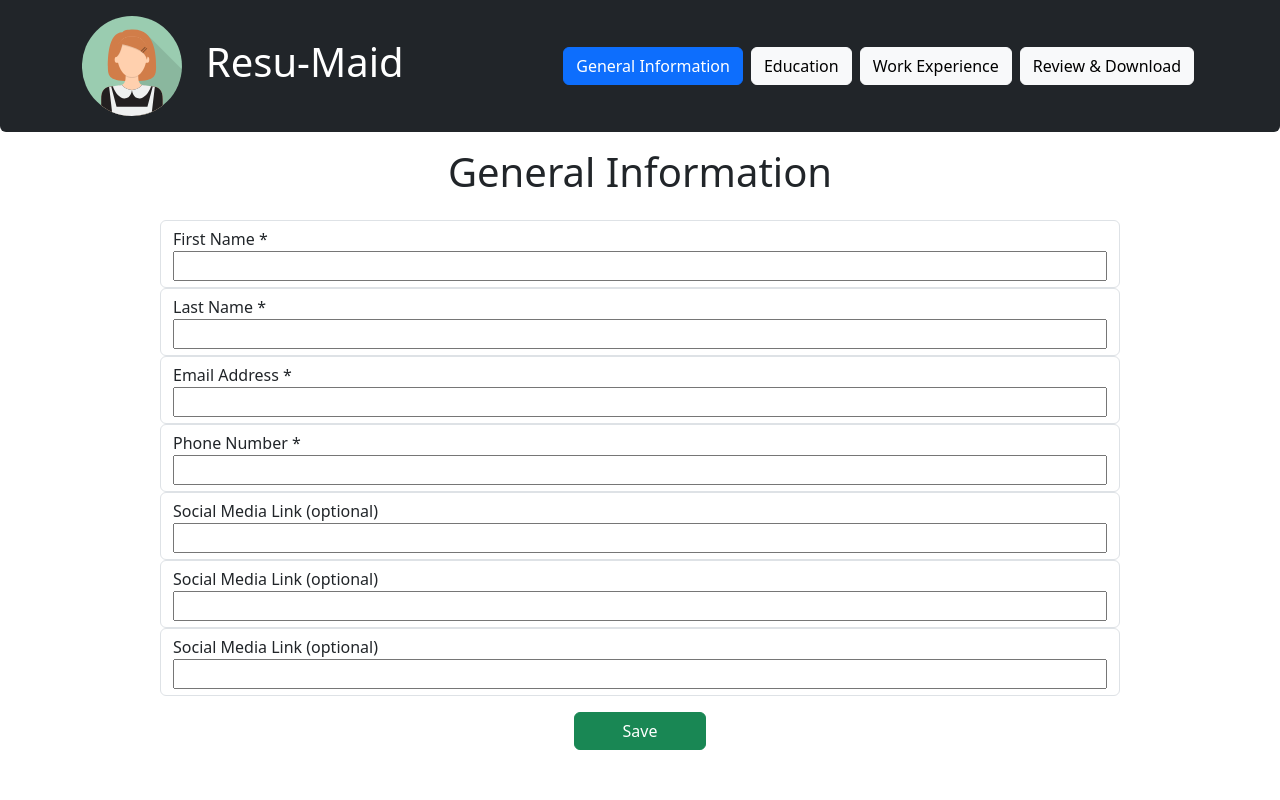
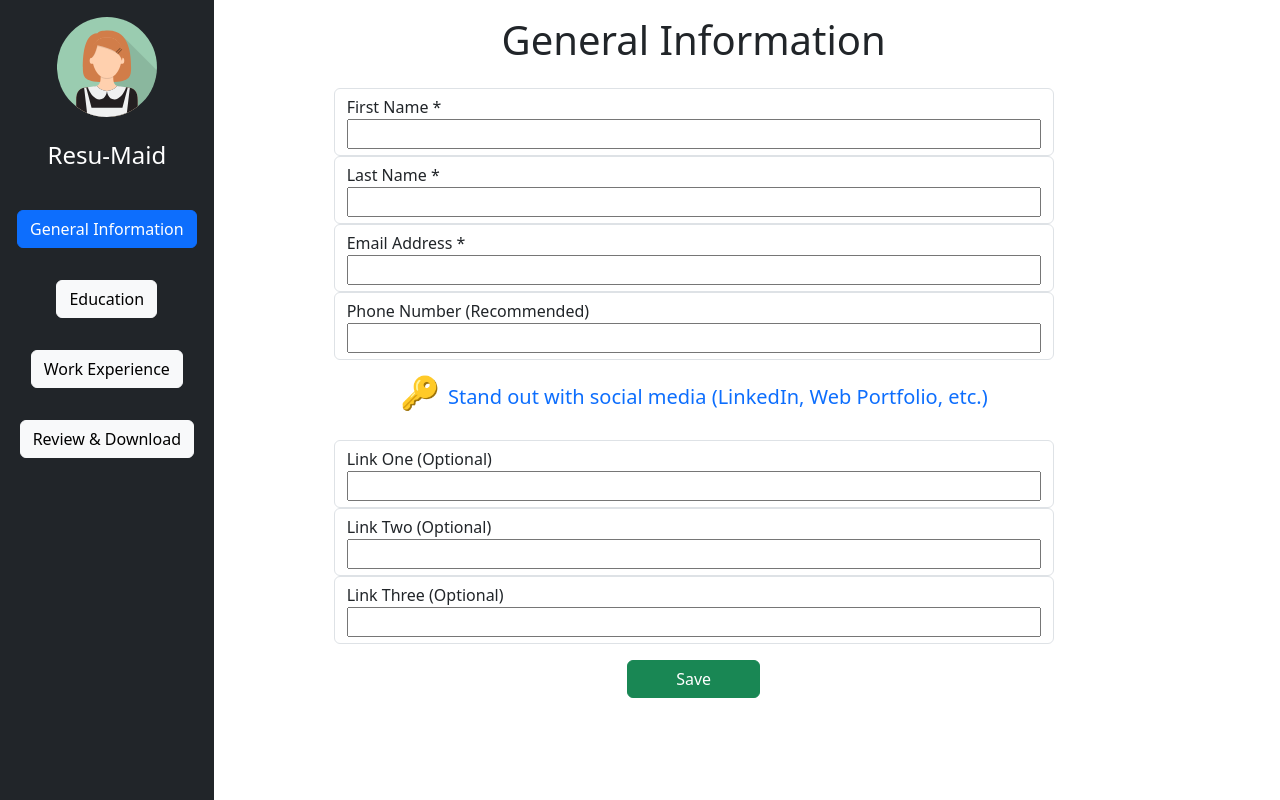
Before and after one commit to Hudson-TD/resume-creation-tool, a React (Vite) app: page / in a window 1280 px wide. Built offline with nearby package versions, Linux system fonts and the light colour scheme.

Commit message:
Styling updates and form field refactoring

```diff
--- a/src/App.jsx
+++ b/src/App.jsx
@@ -31,13 +31,24 @@ function App() {
     setEducationList([...educationList, newEducationEntry]);
   }
 
+  function handleEntryDelete(e) {
+    let filterVal = e.target.value;
+    let newArray = educationList.filter((item) => {
+      return item.institute !== filterVal;
+    });
+
+    setEducationList([...newArray]);
+  }
+
   return (
-    <>
+    <div className="d-flex vh-100 vw-100">
+      <div className="vh-100 w-20">
         <Header
           onChange={handleSectionChange}
           currentSection={currentSection}
-        className={"w-75"}
         />
+      </div>
+      <div className="w-75">
         {currentSection === "General Information" && (
           <GeneralForm
             formData={generalData}
@@ -55,13 +66,15 @@ function App() {
             <UserEducation
               dataList={educationList}
               onSectionSave={handleSectionSave}
+              handleEntryDelete={handleEntryDelete}
             />
           </div>
         )}
         {currentSection === "Review & Download" && (
-        <Review generalData={generalData} />
+          <Review generalData={generalData} educationData={educationList} />
         )}
-    </>
+      </div>
+    </div>
   );
 }
 
--- a/src/components/EducationCard.jsx
+++ b/src/components/EducationCard.jsx
@@ -1,10 +1,10 @@
-function EducationCard({ data }) {
+function EducationCard({ data, handleEntryDelete }) {
   console.log(data);
   const startString = data.startDate;
-  const startSplit = startString.split("-");
+  // const startSplit = startString.split("-");
 
   const gradString = data.graduationDate;
-  const gradSplit = gradString.split("-");
+  // const gradSplit = gradString.split("-");
 
   return (
     <div className="card w-75 mb-1 d-flex flex-row">
@@ -13,9 +13,7 @@ function EducationCard({ data }) {
         <p className="card-text">
           {data.educationLevel} of {data.major}
         </p>
-        <p className="card-text">
-          {startSplit[1]}/{startSplit[0]} - {gradSplit[1]}/{gradSplit[0]}
-        </p>
+        <p className="card-text"></p>
         <ul className="list-unstyled">
           <li className="card-text">{data.accoladeOne}</li>
           <li className="card-text">{data.accoladeTwo}</li>
@@ -23,7 +21,12 @@ function EducationCard({ data }) {
         </ul>
       </div>
       <div>
-        <button href="#" className="btn btn-light h-100 w-15">
+        <button
+          type="button"
+          value={data.institute}
+          className="btn btn-light h-100 w-15"
+          onClick={handleEntryDelete}
+        >
           X
         </button>
       </div>
--- a/src/components/EducationForm.jsx
+++ b/src/components/EducationForm.jsx
@@ -77,6 +77,7 @@ const EducationForm = ({ dataList, onSave }) => {
               value={formik.values.educationLevel}
             >
               <option value="High School Diploma">High School Diploma</option>
+              <option value="Certification">Certification</option>
               <option value="Associate">Associate</option>
               <option value="Bachelor's">Bachelor&apos;s</option>
               <option value="Master's">Master&apos;s</option>
@@ -90,7 +91,7 @@ const EducationForm = ({ dataList, onSave }) => {
           </div>
           {showMajor === true && (
             <div className="form-control d-flex flex-column">
-              <label htmlFor="major">Major *</label>
+              <label htmlFor="major">Concentration / Major *</label>
               <input
                 id="major"
                 name="major"
--- a/src/components/GeneralForm.jsx
+++ b/src/components/GeneralForm.jsx
@@ -19,9 +19,10 @@ const GeneralForm = ({ onGeneralSave, onSectionSave }) => {
       firstName: Yup.string().required("Required"),
       lastName: Yup.string().required("Required"),
       emailAddress: Yup.string().email().required("Required"),
-      phoneNumber: Yup.string()
-        .required("Required")
-        .matches(phoneRegExp, "Phone number is not valid"),
+      phoneNumber: Yup.string().matches(
+        phoneRegExp,
+        "Phone number is not valid"
+      ),
       smOne: Yup.string(),
       smTwo: Yup.string(),
       smThree: Yup.string(),
@@ -38,7 +39,7 @@ const GeneralForm = ({ onGeneralSave, onSectionSave }) => {
         "w-100 d-flex flex-column justify-content-start align-items-center"
       }
     >
-      <h1 className={"py-3"}>General Information</h1>
+      <h1 className="font-weight-bold py-3">General Information</h1>
       <div className={"w-75"}>
         <form onSubmit={formik.handleSubmit}>
           <div className="form-control d-flex flex-column">
@@ -84,7 +85,7 @@ const GeneralForm = ({ onGeneralSave, onSectionSave }) => {
             ) : null}
           </div>
           <div className="form-control d-flex flex-column">
-            <label htmlFor="phoneNumber">Phone Number *</label>
+            <label htmlFor="phoneNumber">Phone Number (Recommended)</label>
             <input
               id="phoneNumber"
               name="phoneNumber"
@@ -97,8 +98,14 @@ const GeneralForm = ({ onGeneralSave, onSectionSave }) => {
               <span className="text-danger">{formik.errors.phoneNumber}</span>
             ) : null}
           </div>
+          <div className="text-center py-2 text-primary">
+            <p className="fs-5">
+              <span className="fs-2">🔑 </span>Stand out with social media
+              (LinkedIn, Web Portfolio, etc.)
+            </p>
+          </div>
           <div className="form-control d-flex flex-column">
-            <label htmlFor="smOne">Social Media Link (optional)</label>
+            <label htmlFor="smOne">Link One (Optional)</label>
             <input
               id="smOne"
               name="smOne"
@@ -112,7 +119,7 @@ const GeneralForm = ({ onGeneralSave, onSectionSave }) => {
             ) : null}
           </div>
           <div className="form-control d-flex flex-column">
-            <label htmlFor="smTwo">Social Media Link (optional)</label>
+            <label htmlFor="smTwo">Link Two (Optional)</label>
             <input
               id="smTwo"
               name="smTwo"
@@ -126,7 +133,7 @@ const GeneralForm = ({ onGeneralSave, onSectionSave }) => {
             ) : null}
           </div>
           <div className="form-control d-flex flex-column">
-            <label htmlFor="smThree">Social Media Link (optional)</label>
+            <label htmlFor="smThree">Link Three (Optional)</label>
             <input
               id="smThree"
               name="smThree"
--- a/src/components/Header.jsx
+++ b/src/components/Header.jsx
@@ -6,17 +6,17 @@ function Header({ onChange, currentSection }) {
     "Review & Download",
   ];
   return (
-    <div className="w-100 p-3 bg-dark rounded-bottom">
-      <div className="d-flex justify-content-around align-items-center">
-        <div className="d-flex justify-content-center align-items-center">
+    <div className="d-flex flex-column h-100 p-3 bg-dark border border-dark">
+      <div className="d-flex flex-column justify-content-around align-items-center">
+        <div className="d-flex flex-column justify-content-center align-items-center">
           <img
             src="/maid-logo.svg"
             style={{ width: "100px", height: "100px" }}
           />
-          <h1 className="mx-4 text-white">Resu-Maid</h1>
+          <h1 className="my-4 text-white text-center fs-4">Resu-Maid</h1>
         </div>
         <div>
-          <div className="d-flex">
+          <div className="d-flex flex-column justify-content-center align-items-center">
             {sections.map((section, index) => {
               return (
                 <button
@@ -24,8 +24,8 @@ function Header({ onChange, currentSection }) {
                   data-section={section}
                   className={
                     currentSection === section
-                      ? "btn btn-primary mx-1"
-                      : "btn btn-light mx-1"
+                      ? "btn btn-primary my-3"
+                      : "btn btn-light my-3"
                   }
                   onClick={onChange}
                 >
--- a/src/components/Review.jsx
+++ b/src/components/Review.jsx
@@ -1,6 +1,7 @@
-function Review({ generalData }) {
+function Review({ generalData, educationData }) {
   return (
-    <div>
+    <>
+      <div className="form-control mb-5">
         <p>{generalData.firstName}</p>
         <p>{generalData.lastName}</p>
         <p>{generalData.emailAddress}</p>
@@ -9,6 +10,24 @@ function Review({ generalData }) {
         <p>{generalData.smTwo}</p>
         <p>{generalData.smThree}</p>
       </div>
+
+      <div>
+        {educationData.map((entry) => {
+          return (
+            <div className="form-control mb-5">
+              <p>{entry.institute}</p>
+              <p>{entry.educationLevel}</p>
+              <p>{entry.major}</p>
+              <p>{entry.startDate}</p>
+              <p>{entry.graduationDate}</p>
+              <p>{entry.accoladeOne}</p>
+              <p>{entry.accoladeTwo}</p>
+              <p>{entry.accoladeThree}</p>
+            </div>
+          );
+        })}
+      </div>
+    </>
   );
 }
 
--- a/src/components/UserEducation.jsx
+++ b/src/components/UserEducation.jsx
@@ -1,6 +1,6 @@
 import EducationCard from "./EducationCard";
 
-function UserEducation({ dataList, onSectionSave }) {
+function UserEducation({ dataList, onSectionSave, handleEntryDelete }) {
   return (
     <div
       className={
@@ -27,7 +27,13 @@ function UserEducation({ dataList, onSectionSave }) {
         }
       >
         {dataList.map((dataEntry, index) => {
-          return <EducationCard key={index} data={dataEntry} />;
+          return (
+            <EducationCard
+              key={index}
+              data={dataEntry}
+              handleEntryDelete={handleEntryDelete}
+            />
+          );
         })}
       </div>
       <div className="d-flex justify-content-center py-3">
```
Lines whose indentation alone changed are shown as unchanged.
